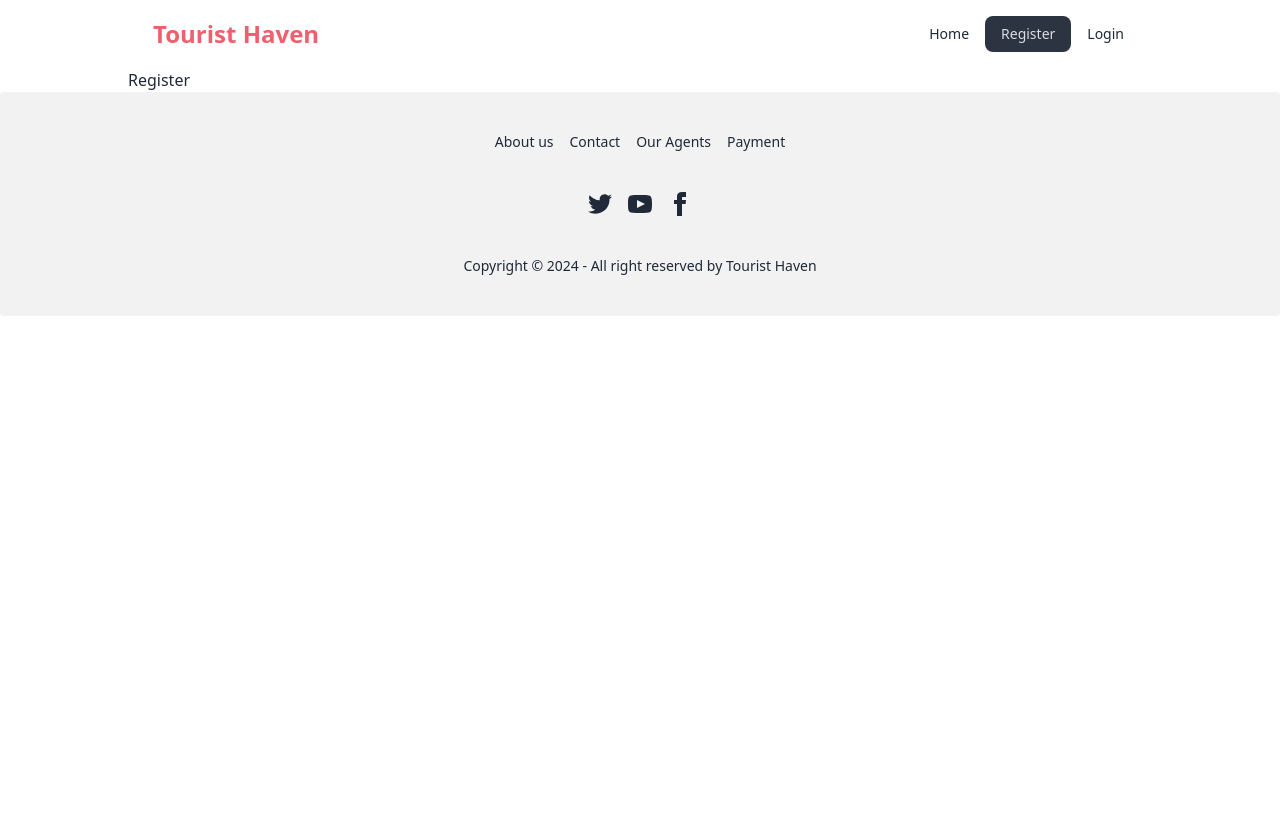
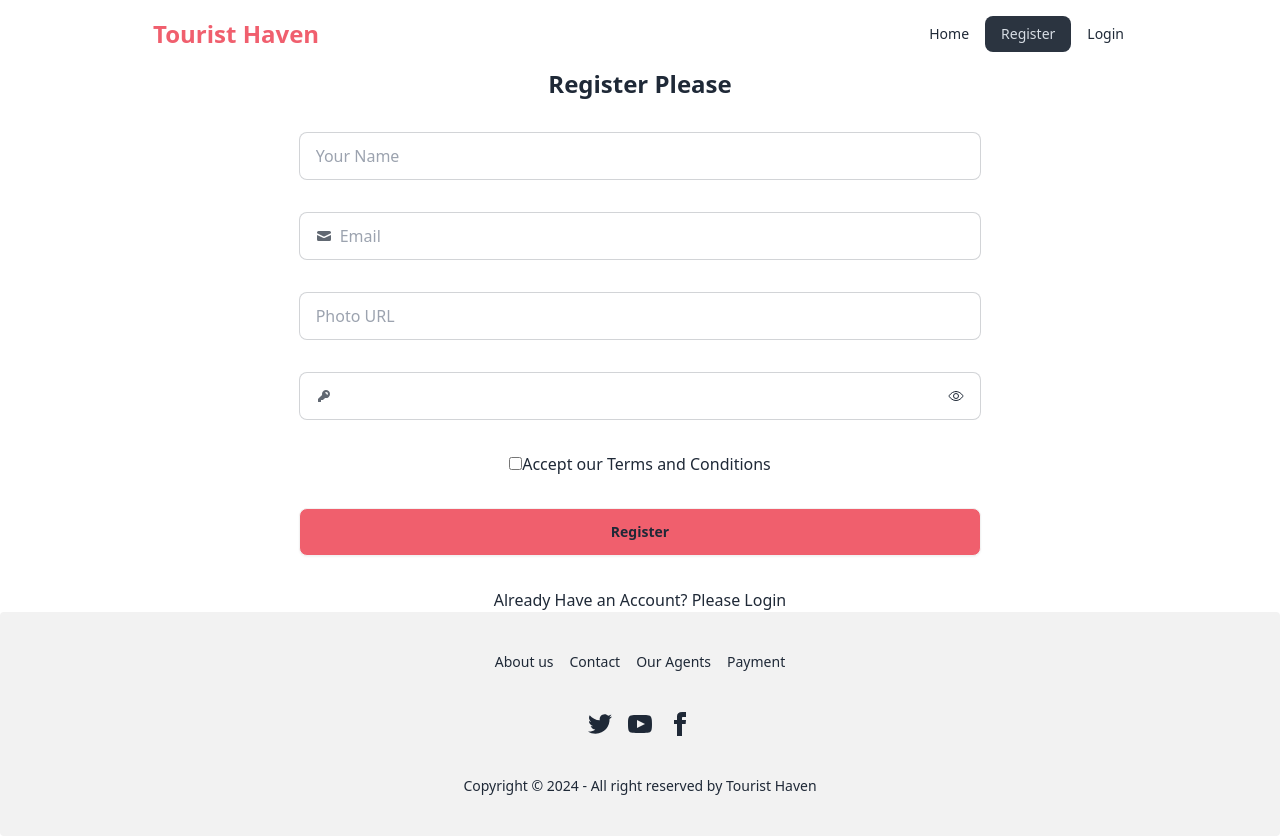
Before and after one commit to NaimoonJannat/B9A10-Tourist-Haven-Client, a React (Vite) app: page /register in a window 1280 px wide. Before the commit the page ends 800 px from the top, so only its background shows below. Built offline with nearby package versions, Linux system fonts and the light colour scheme.

Commit message:
Register page added

```diff
--- a/src/component/Register.jsx
+++ b/src/component/Register.jsx
@@ -1,8 +1,52 @@
+import { useState } from "react";
+import { Link } from "react-router-dom";
+import { IoEyeOutline, IoEyeOffOutline } from "react-icons/io5";
 
 const Register = () => {
+    const[registerError, setRegisterError]=useState('');
+    const[registerSuccess, setRegisterSuccess]=useState('');
+    const[showPass, setShowPass]=useState(false);
+
+
     return (
-        <div>
-            <h2>Register</h2>
+        <div className="w-2/3 mx-auto text-center space-y-8">
+            <h1 className="text-2xl font-bold">Register Please</h1>
+            <form className="space-y-8">
+            <label className="input input-bordered flex items-center gap-2">
+  <input type="text" name="name" className="grow" placeholder="Your Name" required />
+</label>
+            <label className="input input-bordered flex items-center gap-2">
+  <svg xmlns="http://www.w3.org/2000/svg" viewBox="0 0 16 16" fill="currentColor" className="w-4 h-4 opacity-70"><path d="M2.5 3A1.5 1.5 0 0 0 1 4.5v.793c.026.009.051.02.076.032L7.674 8.51c.206.1.446.1.652 0l6.598-3.185A.755.755 0 0 1 15 5.293V4.5A1.5 1.5 0 0 0 13.5 3h-11Z" /><path d="M15 6.954 8.978 9.86a2.25 2.25 0 0 1-1.956 0L1 6.954V11.5A1.5 1.5 0 0 0 2.5 13h11a1.5 1.5 0 0 0 1.5-1.5V6.954Z" /></svg>
+  <input type="email" name="email" className="grow" placeholder="Email" required />
+</label>
+<label className="input input-bordered flex items-center gap-2">
+  <input type="text" name="url" className="grow" placeholder="Photo URL" required />
+</label>
+<label className="input input-bordered flex items-center gap-2">
+  <svg xmlns="http://www.w3.org/2000/svg" viewBox="0 0 16 16" fill="currentColor" className="w-4 h-4 opacity-70"><path fillRule="evenodd" d="M14 6a4 4 0 0 1-4.899 3.899l-1.955 1.955a.5.5 0 0 1-.353.146H5v1.5a.5.5 0 0 1-.5.5h-2a.5.5 0 0 1-.5-.5v-2.293a.5.5 0 0 1 .146-.353l3.955-3.955A4 4 0 1 1 14 6Zm-4-2a.75.75 0 0 0 0 1.5.5.5 0 0 1 .5.5.75.75 0 0 0 1.5 0 2 2 0 0 0-2-2Z" clipRule="evenodd" /></svg>
+  <input type={showPass ? "text":"password"} required className="grow" name="password" />
+  <span onClick={() => setShowPass(!showPass)} className="text-base">
+    {
+        showPass ? <IoEyeOffOutline /> : <IoEyeOutline />
+    }
+    </span>
+</label>
+
+<div>
+    <input type="checkbox" name="terms" />
+    <label htmlFor="terms">Accept our <a href="">Terms and Conditions</a></label>
+</div>
+<label>
+<input type="submit" className="btn w-full bg-[#ef5060e9] mt-8" value="Register"></input>
+</label>
+            </form>
+            {
+                registerError && <p className="text-red-600">{registerError}</p>
+            }
+            {
+                registerSuccess && <p className="text-green-600">{registerSuccess}</p>
+            }
+            <p>Already Have an Account? Please <Link to="/login">Login</Link> </p>
         </div>
     );
 };
```
